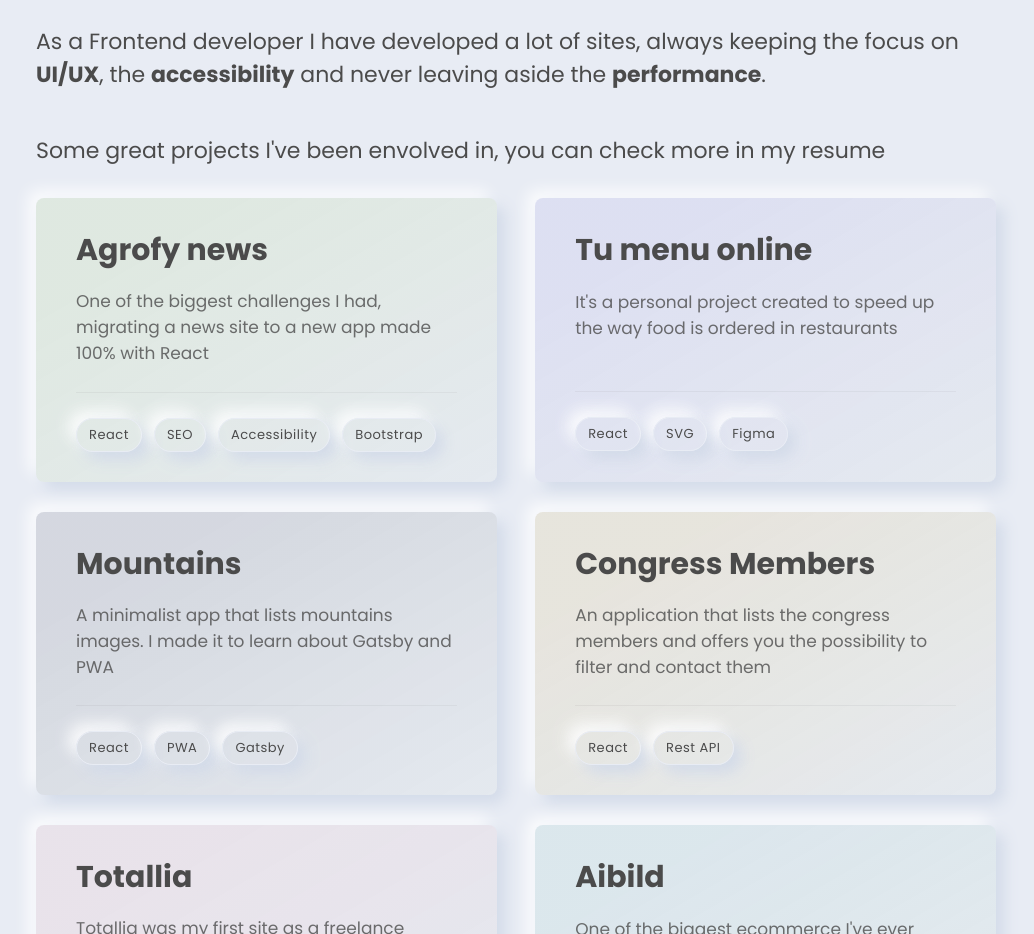
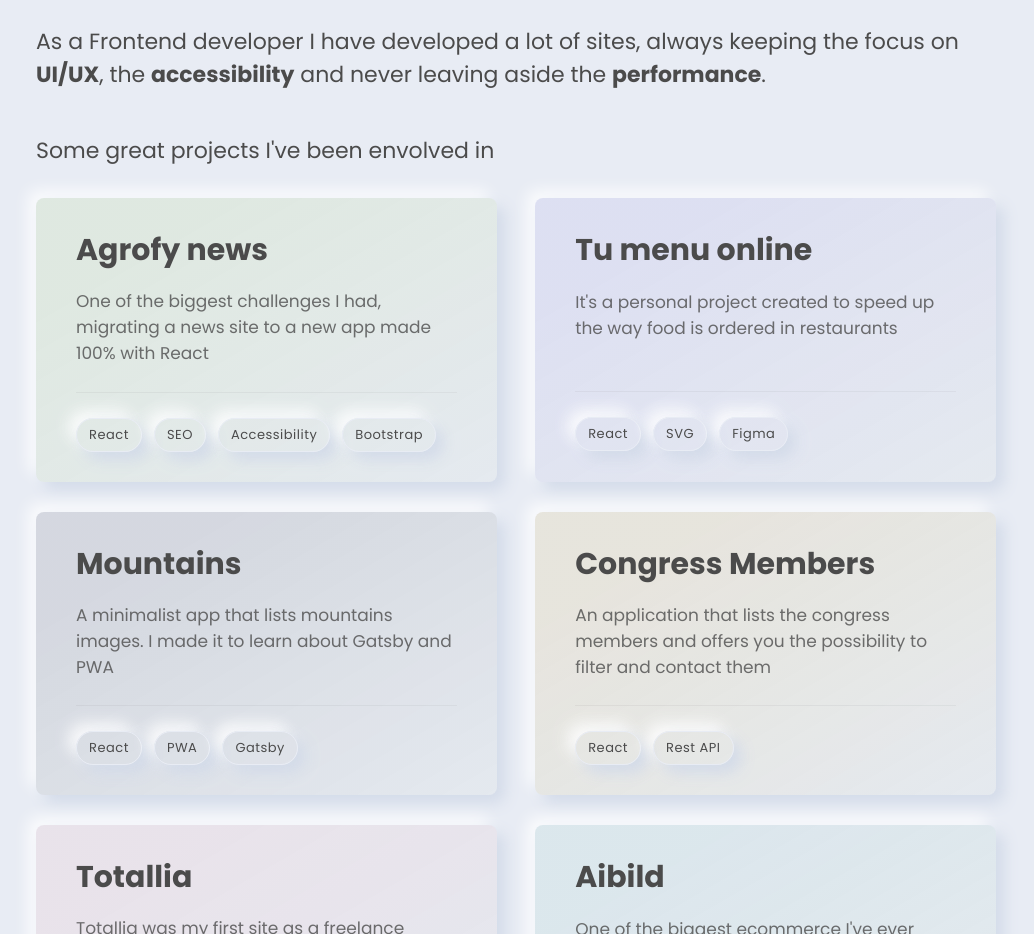
Before and after one commit to juanhelbert/resume, a React (Create React App) app: page / in a window 1280 px wide. Shown: the part 1500-2434 px from the top of the page, without its empty margins (124-1158 px from the left). Built offline with nearby package versions, Linux system fonts and the light colour scheme.

Commit message:
Adding pdf

```diff
--- a/src/organisms/Cards/Cards.js
+++ b/src/organisms/Cards/Cards.js
@@ -24,7 +24,7 @@
           title='Mountains'
           description='A minimalist app that lists mountains images. I made it to learn about Gatsby and PWA'
           tags={['React', 'PWA', 'Gatsby']}
-          link='https://tumenuonline.com/'
+          link='https://mountains-hj.netlify.com/'
           className='mou'
         />
         <Card
--- a/src/organisms/Content/Content.js
+++ b/src/organisms/Content/Content.js
@@ -23,7 +23,7 @@
           <h2>A web enthusiast</h2>
           <p>As a Frontend developer I have developed a lot of sites, always keeping the focus on <b>UI/UX</b>, the <b>accessibility</b> and never leaving aside the <b>performance</b>.</p>
           <br /><br />
-          <p>Some great projects I've been envolved in, you can check more in my resume</p>
+          <p>Some great projects I've been envolved in</p>
         </Fade>
         <Cards />
         <span className='arrow'>
--- a/src/organisms/Header/Header.js
+++ b/src/organisms/Header/Header.js
@@ -1,5 +1,6 @@
 import React from 'react'
 import Fade from 'react-reveal/Fade';
+import pdf from '../../pdf/JuanHelbert.pdf'
 import './Header.scss'
 
 const Header = () => {
@@ -18,7 +19,7 @@
           <p>
             A Software Engineer and frontend developer.
           </p>
-          <a className='button' href="pdf/CV JUAN HELBERT.pdf" target="_blank">
+          <a className='button' href={pdf} rel="noopener noreferrer" target="_blank">
             RESUME
             <svg stroke="currentColor" fill="currentColor" strokeWidth="0" viewBox="0 0 24 24" height="1em" width="1em" xmlns="http://www.w3.org/2000/svg"><path d="M19 9h-4V3H9v6H5l7 7 7-7zM5 18v2h14v-2H5z"></path></svg>
           </a>
```
Also changed, not shown: 1 other file (tests, documents, lock files or other folders).
